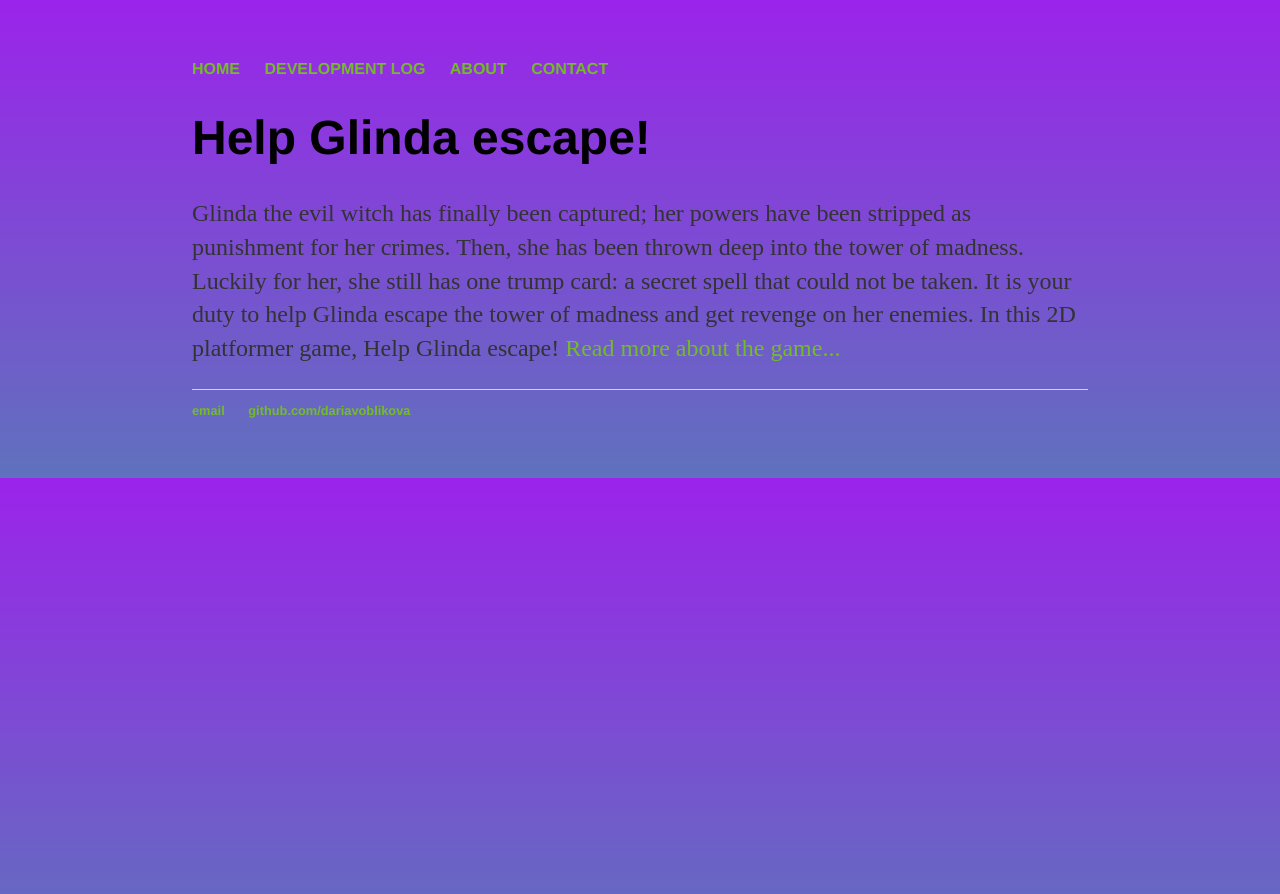
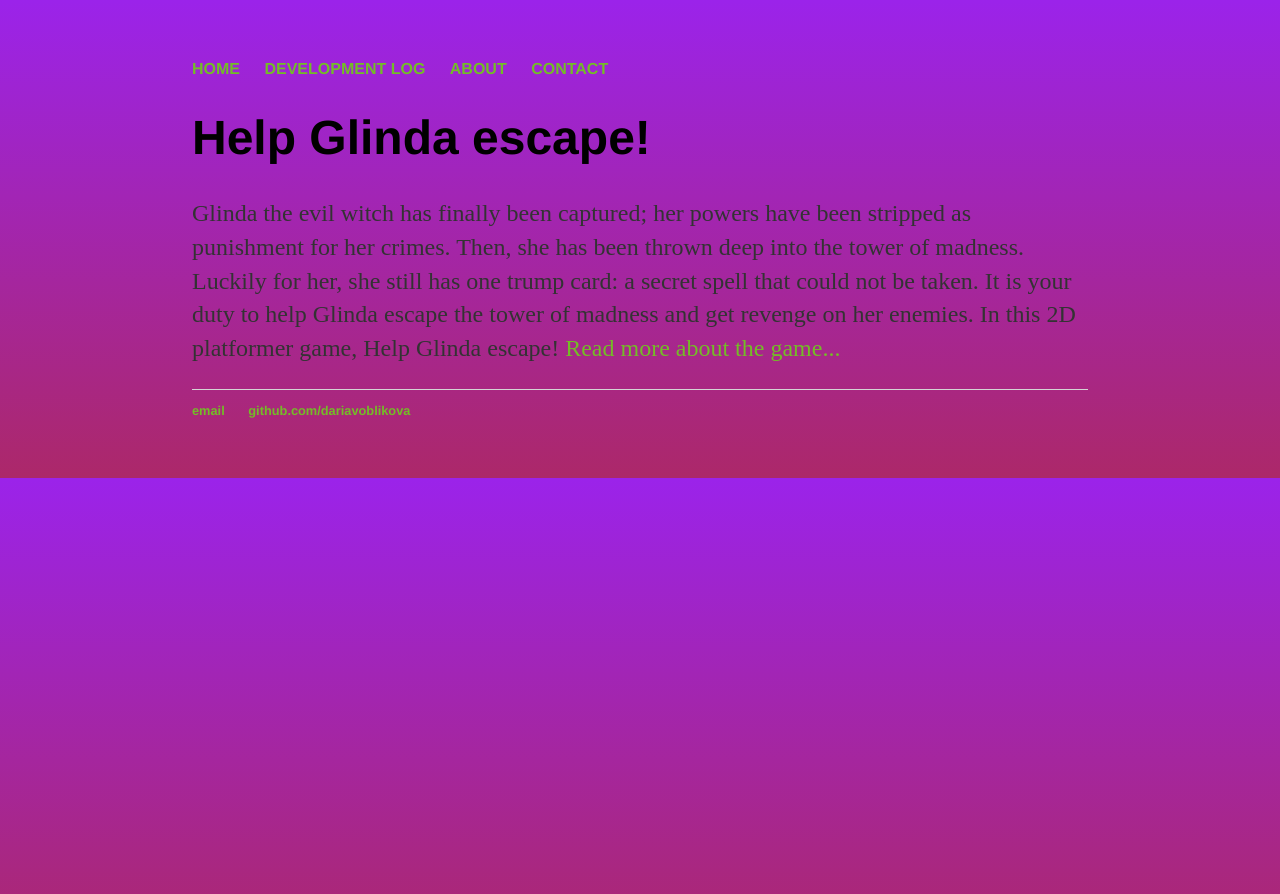
Before and after one commit to dariavoblikova/WitchJump, a Jekyll site: the page built from index.html, in a window 1280 px wide. Shown: the top 894 px of the page. Built offline with Jekyll 4.4.1, drawn with Linux system fonts in a browser that asks for light colours.

Commit message:
Update main.css

```diff
--- a/css/main.css
+++ b/css/main.css
@@ -1,7 +1,7 @@
 body {
     margin: 60px auto;
     width: 70%;
-    background-image: linear-gradient(to top, #5f72bd 0%, #9b23ea 100%);
+    background-image: linear-gradient(to top, #AC2869 0%, #9b23ea 100%);
 }
 nav ul, footer ul {
     font-family:'Helvetica', 'Arial', 'Sans-Serif';
```
